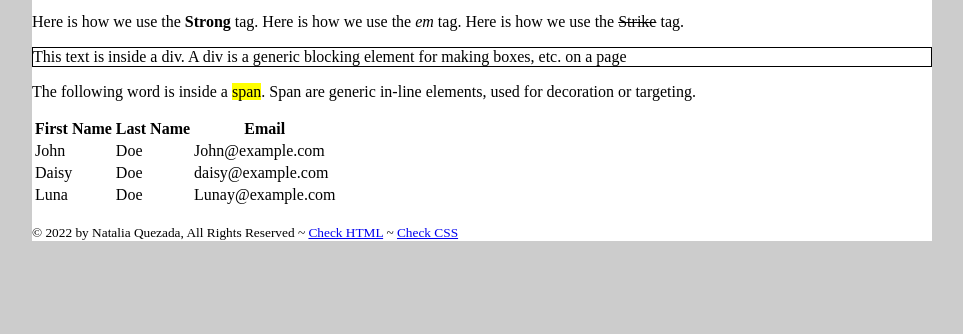
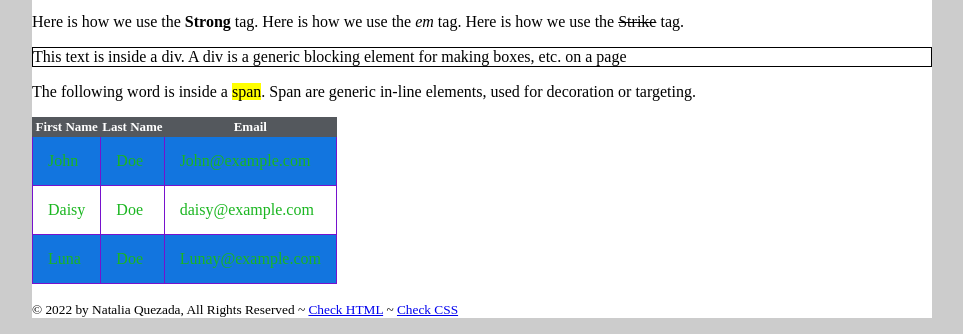
Before and after one commit to nquezada24/stylin-with-css, a plain HTML site: page index.html in a window 1280 px wide. Shown: the part 731-1065 px from the top of the page, without its empty margins (158-1121 px from the left). Before the commit the page ends 988 px from the top, so only its background shows below. Drawn offline with Linux system fonts and the light colour scheme.

Commit message:
Add rules to table

```diff
--- a/index.html
+++ b/index.html
@@ -41,6 +41,32 @@
         text-align:center;
         clear:both;
       }
+
+      table.my-table {
+         border-collapse: collapse;
+       }
+
+       table.my-table th {
+         background-color: #54585d;
+         color: #ffffff;
+         font-weight: bold;
+         font-size: 13px;
+         border: 1px solid #54585d;
+       }
+
+       table.my-table td {
+         padding: 15px;
+       }
+     table.my-table td {
+       color: #1ab620;
+       border: 1px solid #7612cd;
+     }
+     table.my-table tr {
+       background-color: #1275df;
+     }
+     table.my-table tr:nth-child(odd) {
+       background-color: #ffffff;
+     }
 
       </style>
     </Head>
```
